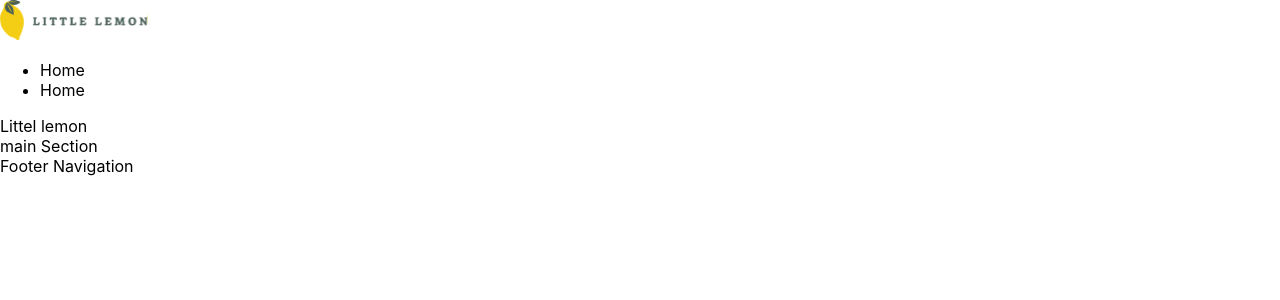
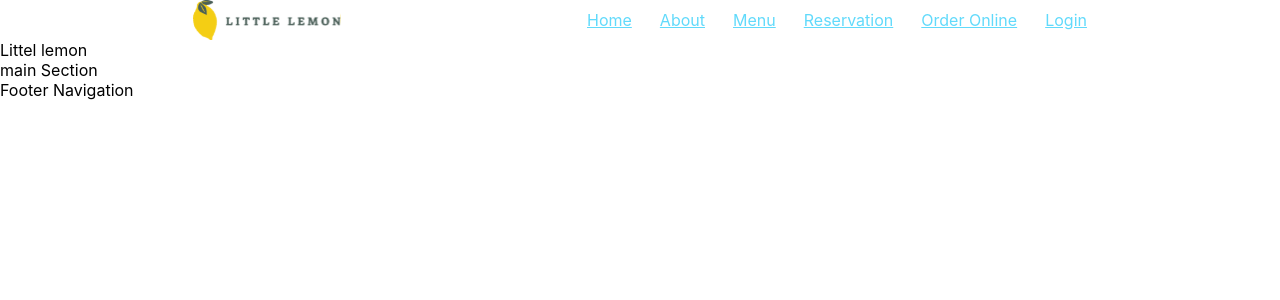
Before and after one commit to HesamMarshal/little-lemon, a React (Create React App) app: page / in a window 1280 px wide. Shown: the top 300 px of the page. Built offline with nearby package versions, Linux system fonts and the light colour scheme.

Commit message:
add navigation and styles

```diff
--- a/src/App.css
+++ b/src/App.css
@@ -1,3 +1,9 @@
+* {
+  list-style: none;
+  padding: 0;
+  margin: 0;
+}
+
 .App {
   text-align: center;
 }
@@ -28,11 +34,19 @@
   color: #61dafb;
 }
 
-@keyframes App-logo-spin {
-  from {
-    transform: rotate(0deg);
-  }
-  to {
-    transform: rotate(360deg);
-  }
+
+
+nav {
+  margin: 0 70px;
+  display: flex;
+  justify-content: space-around;
+  align-items: center;
+
 }
+
+nav ul {
+  width: 500px;
+  display: flex;
+  justify-content: space-between;
+  align-items: center;
+}
--- a/src/components/Navigation.js
+++ b/src/components/Navigation.js
@@ -6,8 +6,36 @@ const Navigation = () => {
       <img src={Logo} alt="logo" />
 
       <ul>
-        <li>Home</li>
-        <li>Home</li>
+        <li>
+          <a href="#" className="App-link">
+            Home
+          </a>
+        </li>
+        <li>
+          <a href="#" className="App-link">
+            About
+          </a>
+        </li>
+        <li>
+          <a href="#" className="App-link">
+            Menu
+          </a>
+        </li>
+        <li>
+          <a href="#" className="App-link">
+            Reservation
+          </a>
+        </li>
+        <li>
+          <a href="#" className="App-link">
+            Order Online
+          </a>
+        </li>
+        <li>
+          <a href="#" className="App-link">
+            Login
+          </a>
+        </li>
       </ul>
     </nav>
   );
```
